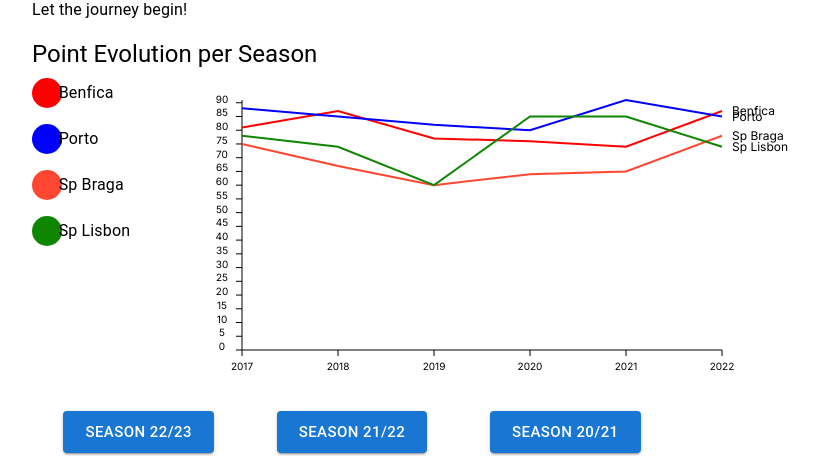
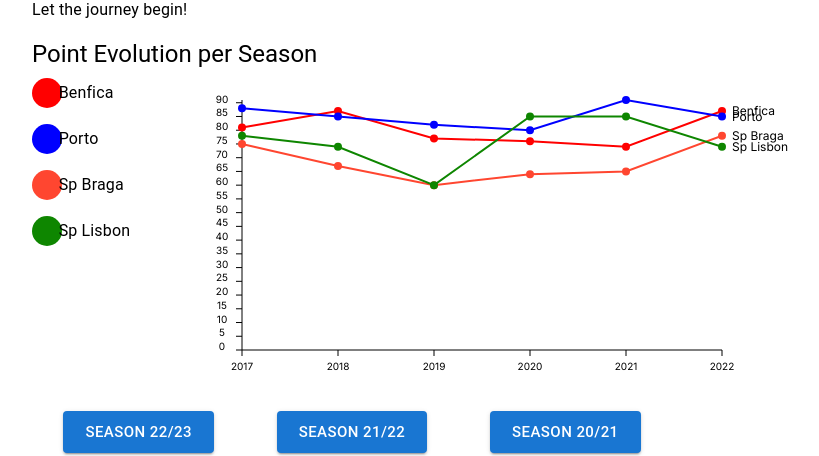
Before and after one commit to joaompfonseca/vi-primeira-liga, a Next.js app: page / in a window 1280 px wide. Shown: the part 623-1079 px from the top of the page, without its empty margins (288-1107 px from the left). Built offline with nearby package versions, Linux system fonts and the light colour scheme.

Commit message:
add tooltip to line charts

```diff
--- a/app/components/LineChart.tsx
+++ b/app/components/LineChart.tsx
@@ -2,6 +2,8 @@
 import {AxisLeft} from "@/app/components/AxisLeft";
 import {AxisBottom} from "@/app/components/AxisBottom";
 import {Point2D} from "@/app/structs/Point2D";
+import {useState} from "react";
+import {Card} from "@mui/material";
 
 type LineChartProps = {
     width: number | string;
@@ -13,11 +15,30 @@
     data: { label: string, points: Point2D[], color: string }[];
 };
 
+type TooltipProps = {
+    xMouse: number;
+    yMouse: number;
+    values: { label: string, point: Point2D, color: string }[];
+}
+
 export const LineChart = ({width, height, xScale, yScale, xSpacing, ySpacing, data}: LineChartProps) => {
+
+    const [tooltip, setTooltip] = useState<TooltipProps | null>(null);
+
+    const showTooltip = (xValue: number, xMouse: number, yMouse: number) => {
+        const values = data.map(d => {
+            const point = d.points.find(p => p.x === xValue);
+            return {label: d.label, point: point as Point2D, color: d.color};
+        });
+        setTooltip({xMouse, yMouse, values});
+    }
+
+    const hideTooltip = () => {
+        setTooltip(null);
+    }
 
     const xPixelsPerTick = Math.abs(xSpacing * (xScale.range()[1] - xScale.range()[0]) / (xScale.domain()[1] - xScale.domain()[0]));
     const yPixelsPerTick = Math.abs(ySpacing * (yScale.range()[1] - yScale.range()[0]) / (yScale.domain()[1] - yScale.domain()[0]));
-
 
     // build the lines
 
@@ -29,6 +50,42 @@
     // render the chart
 
     return (
+        <>
+            {tooltip &&
+                <Card
+                    sx={{
+                        position: "absolute",
+                        left: tooltip.xMouse + 10,
+                        top: tooltip.yMouse - 10,
+                        backgroundColor: "white",
+                        padding: 1,
+                        borderRadius: 1,
+                        boxShadow: 1
+                    }}
+                >
+                    {tooltip.values.map((v, i) =>
+                        <div
+                            key={i}
+                            style={{
+                                display: "flex",
+                                flexDirection: "row",
+                                alignItems: "center"
+                            }}
+                        >
+                            <div
+                                style={{
+                                    width: 10,
+                                    height: 10,
+                                    backgroundColor: v.color,
+                                    marginRight: 5,
+                                    borderRadius: "50%"
+                                }}
+                            />
+                            <div>{v.label}: {v.point.y}</div>
+                        </div>
+                    )}
+                </Card>
+        }
             <svg width={width} height={height}>
                 <g transform={`translate(50, ${yScale.range()[1] + 30})`}>
                     <AxisBottom xScale={xScale} pixelsPerTick={xPixelsPerTick}></AxisBottom>
@@ -45,6 +102,37 @@
                                 stroke={d.color}
                                 strokeWidth={2}
                             />
+                            {d.points.map((p, i) =>
+                                <g
+                                    key={i}
+                                >
+                                    <circle
+                                        cx={xScale(p.x)}
+                                        cy={yScale.range()[1] - yScale(p.y)}
+                                        r={4}
+                                        fill={d.color}
+                                        onMouseOver={(event) => {
+                                            showTooltip(p.x, event.pageX, event.pageY);
+                                        }}
+                                        onMouseOut={() => {
+                                            hideTooltip();
+                                        }}
+                                    />
+                                    {tooltip && tooltip.values[0].point.x === p.x &&
+                                        <path
+                                            d={lineBuilder(
+                                                [
+                                                    {x: p.x, y: 0},
+                                                    {x: p.x, y: yScale.domain()[1]}
+                                                ]
+                                            ) as string}
+                                            fill={"none"}
+                                            stroke={"gray"}
+                                            strokeWidth={1}
+                                        />
+                                    }
+                                </g>
+                            )}
                             <text
                                 x={xScale(d.points[d.points.length - 1].x) + 10}
                                 y={yScale.range()[1] - yScale(d.points[d.points.length - 1].y)}
@@ -58,5 +146,7 @@
                     )}
                 </g>
             </svg>
-    );
+        </>
+    )
+        ;
 };
```
Lines whose indentation alone changed are shown as unchanged.
